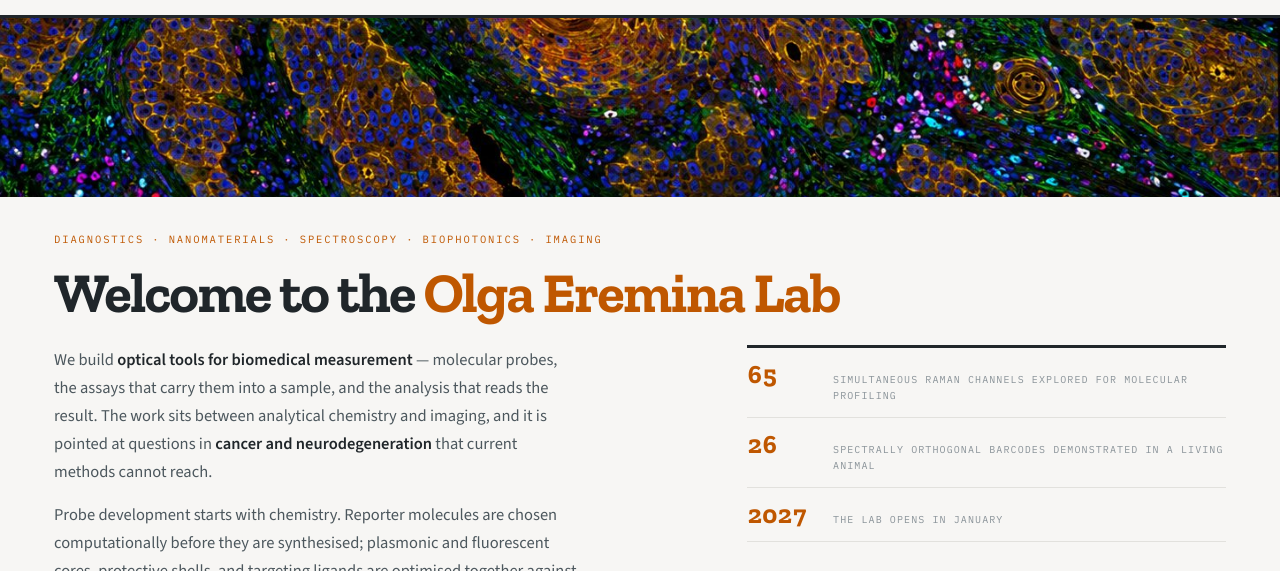
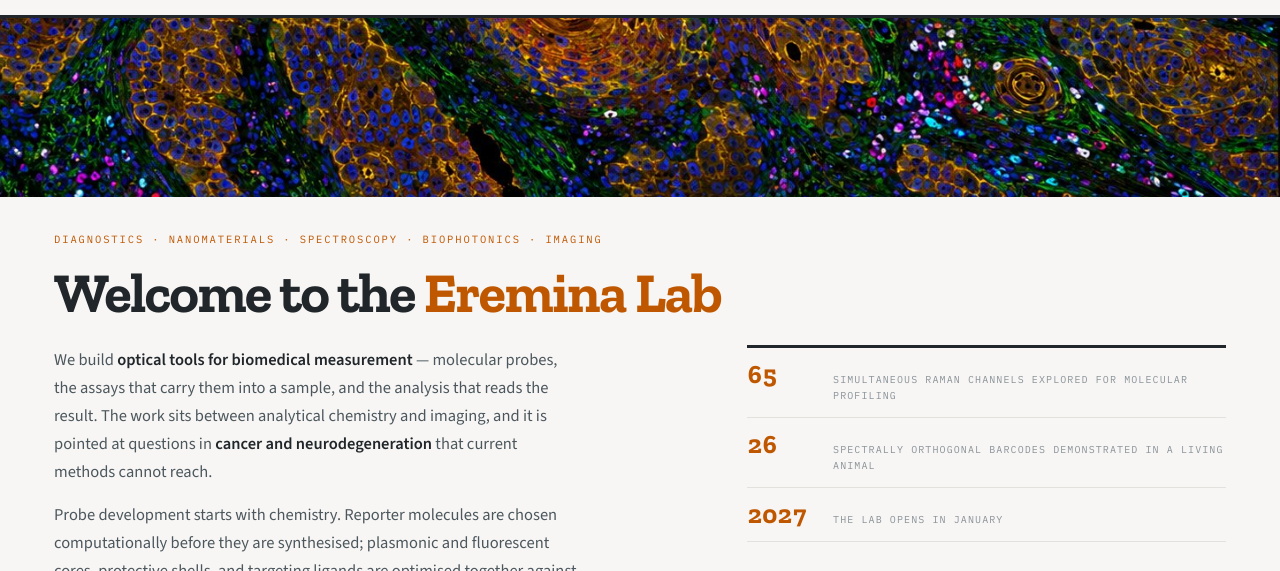
Before and after one commit to EreminaLab/ereminalab.github.io, a plain HTML site: page index.html in a window 1280 px wide. Shown: the part 146-717 px from the top of the page. Drawn offline with nearby package versions, Linux system fonts and the light colour scheme.

Commit message:
Home: welcome heading drops "Olga"

```diff
--- a/index.html
+++ b/index.html
@@ -60,7 +60,7 @@
        illustration strip rather than floating free of it. -->
   <section class="sec tight">
     <p class="eyebrow">Diagnostics · Nanomaterials · Spectroscopy · Biophotonics · Imaging</p>
-    <h1>Welcome to the <em>Olga Eremina Lab</em></h1>
+    <h1>Welcome to the <em>Eremina Lab</em></h1>
     <div class="two wide-left">
       <div class="prose">
         <p>We build <strong>optical tools for biomedical measurement</strong> — molecular probes, the assays that carry them into a sample, and the analysis that reads the result. The work sits between analytical chemistry and imaging, and it is pointed at questions in <strong>cancer and neurodegeneration</strong> that current methods cannot reach.</p>
```
